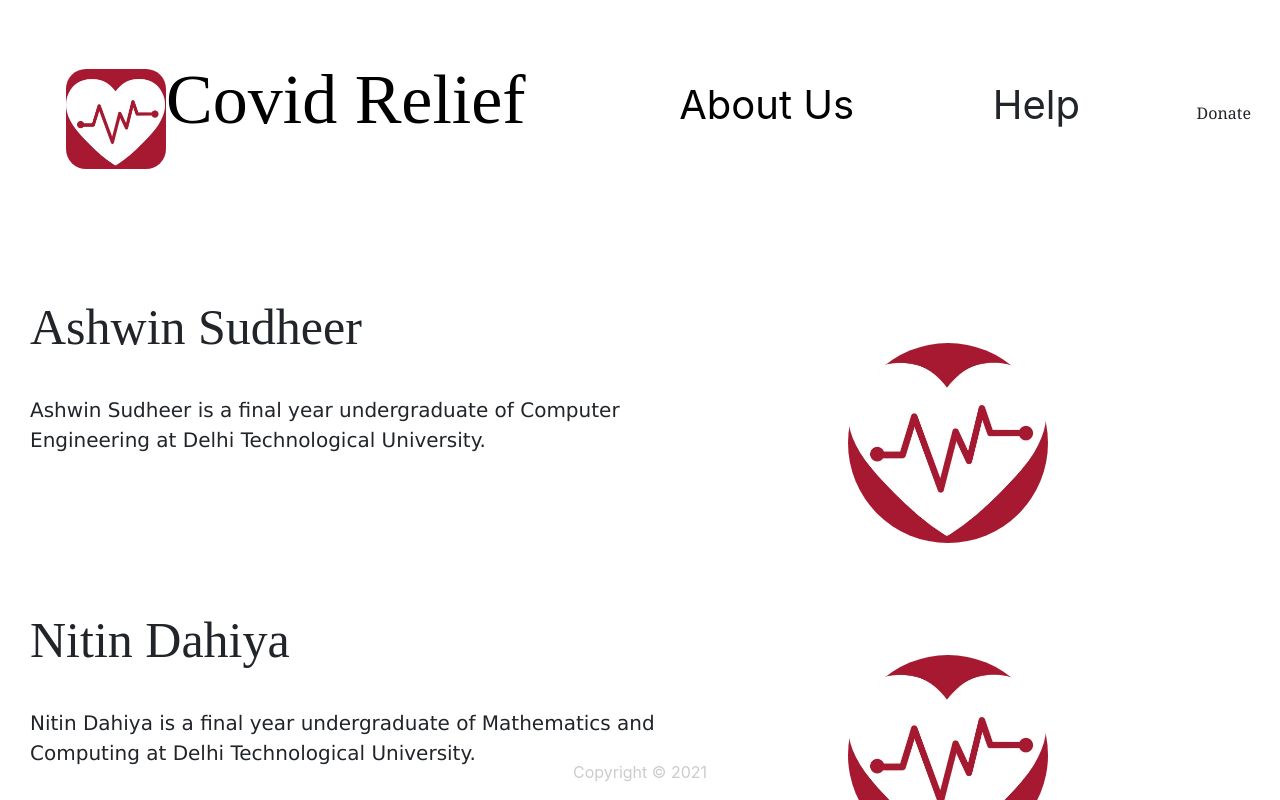
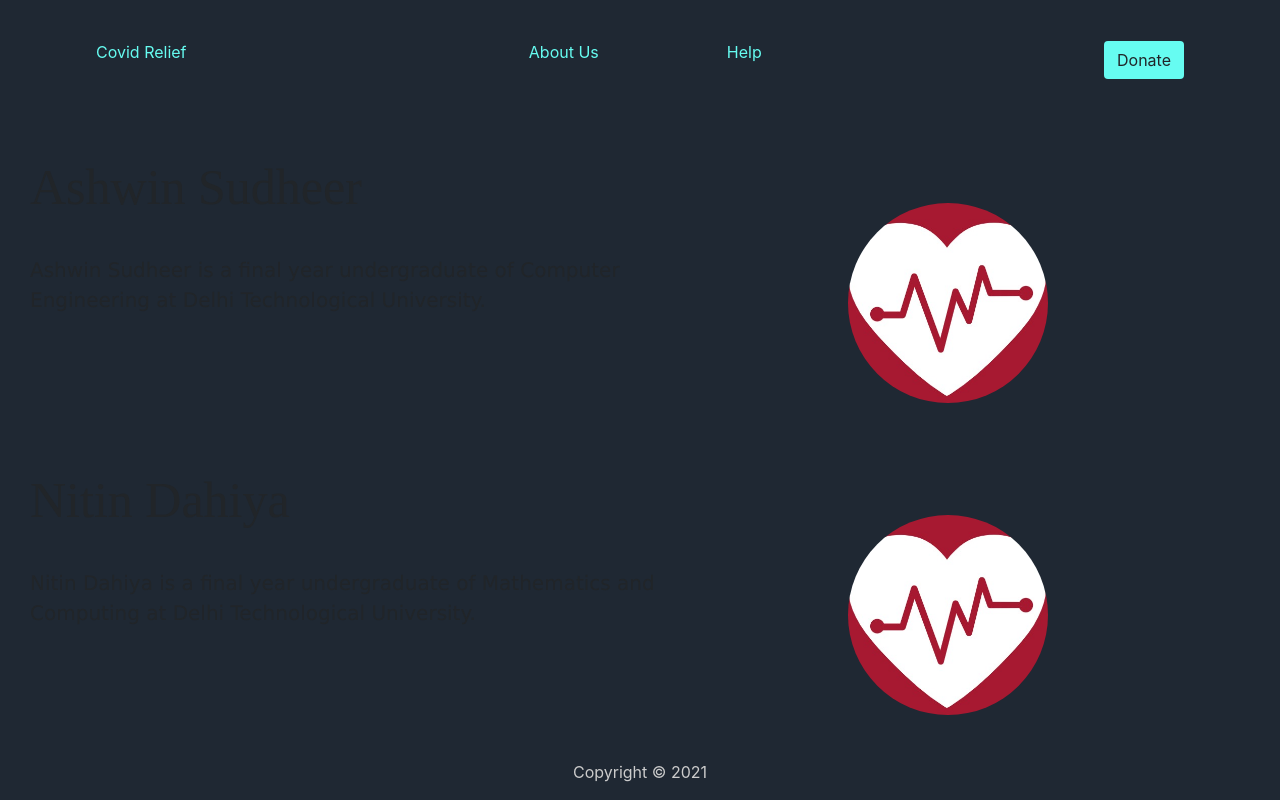
Before and after one commit to nitind10/Covid-relief, a React (Create React App) app: page /about in a window 1280 px wide. Shown: the top 800 px of the page. Built offline with nearby package versions, Linux system fonts and the light colour scheme.

Commit message:
Added Color scheme and some styling

```diff
--- a/public/styles.css
+++ b/public/styles.css
@@ -2,33 +2,43 @@
   padding: 0;
   margin: 0;
   box-sizing: border-box;
+  background-color: #1F2833;
 }
 html {
   font-family: "Montserrat", sans-serif;
 }
 
-body {
-  background: #eee;
+.navbar {
+  display:flex;
+  justify-content: space-around;
+  margin:1rem;
+  align-items: center;
+  text-align: center;
 }
 
-.navbar {
-  height: 100px;
-  margin-bottom: 160px;
+.navlinks {
+  display:flex;
 }
 
-.logo {
+.navlink ,.nav-brand{
+  margin:1rem 4rem;
+}
+
+
+
+/* .logo {
   display: inline-block;
   margin: 50px;
-}
+} */
 
-.logo h1 {
+/* .logo h1 {
   font-family: "McLaren", cursive;
   font-weight: 200;
   font-size: 70px;
   display: inline-block;
-}
+} */
 
-.logo img {
+/* .logo img {
   width: 100px;
   height: 100px;
   border-radius: 20%;
@@ -42,28 +52,29 @@ body {
 
 .navlink p{
   font-size: 40px;
-}
-
+} */
+/*
 .donate {
   display: inline-block;
   margin: 35px;
-}
+} */
 
 .btn {
   display: inline-block;
   -webkit-border-radius: 0;
   -moz-border-radius: 0;
-  border-radius: 0px;
-  font-family: Georgia;
-  color: #ffffff;
+  border-radius: 10px;
+  /* font-family: Georgia; */
+  color: #0B0C10;
   font-size: 40px;
-  background: #d9344f;
-  padding: 10px 20px 10px 20px;
+  background-color: #66FCF1 !important;
+  padding: 10rem 20rem;
   text-decoration: none;
 }
 
 .btn:hover {
-  background: #fa3c55;
+  background-color: #66FCF1 !important;
+  color: #1F2833;
   text-decoration: none;
 }
 
--- a/src/App.css
+++ b/src/App.css
@@ -11,3 +11,16 @@ a:hover{
   text-decoration: none !important;
   color:grey !important;
 }
+
+.navbar {
+  background-color: #1F2833;
+  display:flex;
+}
+
+.nav-brand img{
+
+}
+
+.navbar p{
+  color: #66FCF1;
+}
--- a/src/index.js
+++ b/src/index.js
@@ -3,7 +3,7 @@ import ReactDOM from 'react-dom';
 import {Route, BrowserRouter as Router} from 'react-router-dom';
 import App from './App';
 import AboutUs from './AboutUs';
-import Navbar from './utils/Navbar';
+import Nav from './utils/Nav';
 import Footer from "./utils/Footer";
 // import './index.css';
 import 'bootstrap/dist/css/bootstrap.min.css';
@@ -11,7 +11,7 @@ import 'bootstrap/dist/css/bootstrap.min.css';
 ReactDOM.render(
   <Router>
     <React.StrictMode>
-      <Navbar />
+      <Nav />
       <Route path="/" exact component={App} />
       <Route path="/about" exact component={AboutUs} />
       <Footer />
--- /dev/null
+++ b/src/utils/Nav.js
@@ -0,0 +1,71 @@
+import React from "react";
+// import Donate from "./Donate";
+// import Logo from "./Logo";
+import {Link} from "react-router-dom";
+// import {Navbar} from 'react-bootstrap';
+import "../App.css";
+import 'bootstrap/dist/css/bootstrap.min.css';
+
+
+function Nav() {
+  return (
+    <div className="navbar">
+      <div className="nav-brand">
+        <Link to="/">
+          {/* <img src="logo.jpeg" alt="logo" className="img"></img> */}
+          <p>Covid Relief</p>
+        </Link>
+      </div>
+      <div class="navlinks">
+        <div className="navlink">
+          <Link to="/about">
+            <p>About Us</p>
+          </Link>
+        </div>
+        <div className="navlink">
+          <p>Help</p>
+        </div>
+      </div>
+      <div className="navlink">
+        <button className="btn">Donate</button>
+      </div>
+      {/* <Donate /> */}
+    </div>
+
+
+    // <Navbar bg="dark" variant="darl" expand="lg">
+    //   <div class="container-xl">
+
+    //     <a class="navbar-brand" href="/">
+    //       <img src="https://preview.webpixels.io/web/img/logos/clever-light.svg" class="h-8" alt="..."/>
+    //     </a>
+
+    //     <button class="navbar-toggler" type="button" data-bs-toggle="collapse" data-bs-target="#navbarCollapse" aria-controls="navbarCollapse" aria-expanded="false" aria-label="Toggle navigation">
+    //       <span class="navbar-toggler-icon"></span>
+    //     </button>
+
+    //     <div class="collapse navbar-collapse" id="navbarCollapse">
+
+    //       <div class="navbar-nav mx-lg-auto">
+    //         <a class="nav-item nav-link active" href="/" aria-current="page">Home</a>
+    //         <a class="nav-item nav-link" href="/">Product</a>
+    //         <a class="nav-item nav-link" href="/">Features</a>
+    //         <a class="nav-item nav-link" href="/">Pricing</a>
+    //       </div>
+
+    //       <div class="navbar-nav ms-lg-4">
+    //         <a class="nav-item nav-link" href="/">Sign in</a>
+    //       </div>
+
+    //       <div class="d-flex align-items-lg-center mt-3 mt-lg-0">
+    //         <a href="/" class="btn btn-sm btn-primary w-full w-lg-auto">
+    //           Register
+    //         </a>
+    //       </div>
+    //     </div>
+    //   </div>
+    // </Navbar>
+  );
+}
+
+export default Nav;
--- a/src/utils/Navbar.js
+++ /dev/null
@@ -1,26 +0,0 @@
-import React from "react";
-import Donate from "./Donate";
-import Logo from "./Logo";
-import {Link} from "react-router-dom";
-import "../App.css";
-
-function Navbar() {
-  return (
-    <div className="navbar">
-      <Link to ="/">
-        <Logo />
-      </Link>
-      <div className="navlink">
-        <Link to="/about">
-          <p>About Us</p>
-        </Link>
-      </div>
-      <div className="navlink">
-        <p>Help</p>
-      </div>
-      <Donate />
-    </div>
-  );
-}
-
-export default Navbar;
```
